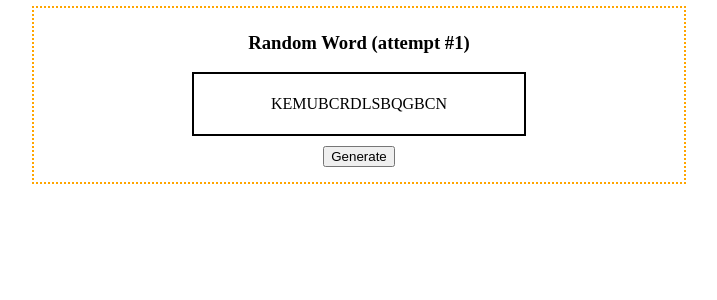
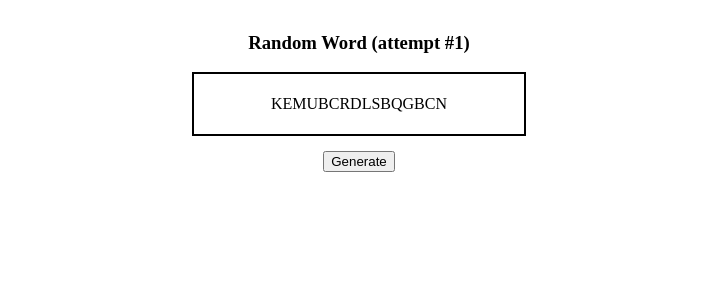
Before and after one commit to JennyWauer/random_words, a Django app: page /random_word/ in a window 1280 px wide. Shown: the top 300 px of the page, without its empty margins (281-998 px from the left). Run offline with Django 3.2, Linux system fonts and the light colour scheme.

Commit message:
update style

```diff
--- a/app_one/static/style.css
+++ b/app_one/static/style.css
@@ -3,7 +3,6 @@ body {
     margin-right: auto;
     width: 50%;
     text-align: center;
-    outline: 2px dotted orange;
     padding: 5px;
 }
 
@@ -16,5 +15,5 @@ body {
 }
 
 button {
-    margin: 10px;
+    margin: 15px;
 }
```
Also changed, not shown: db.sqlite3.
